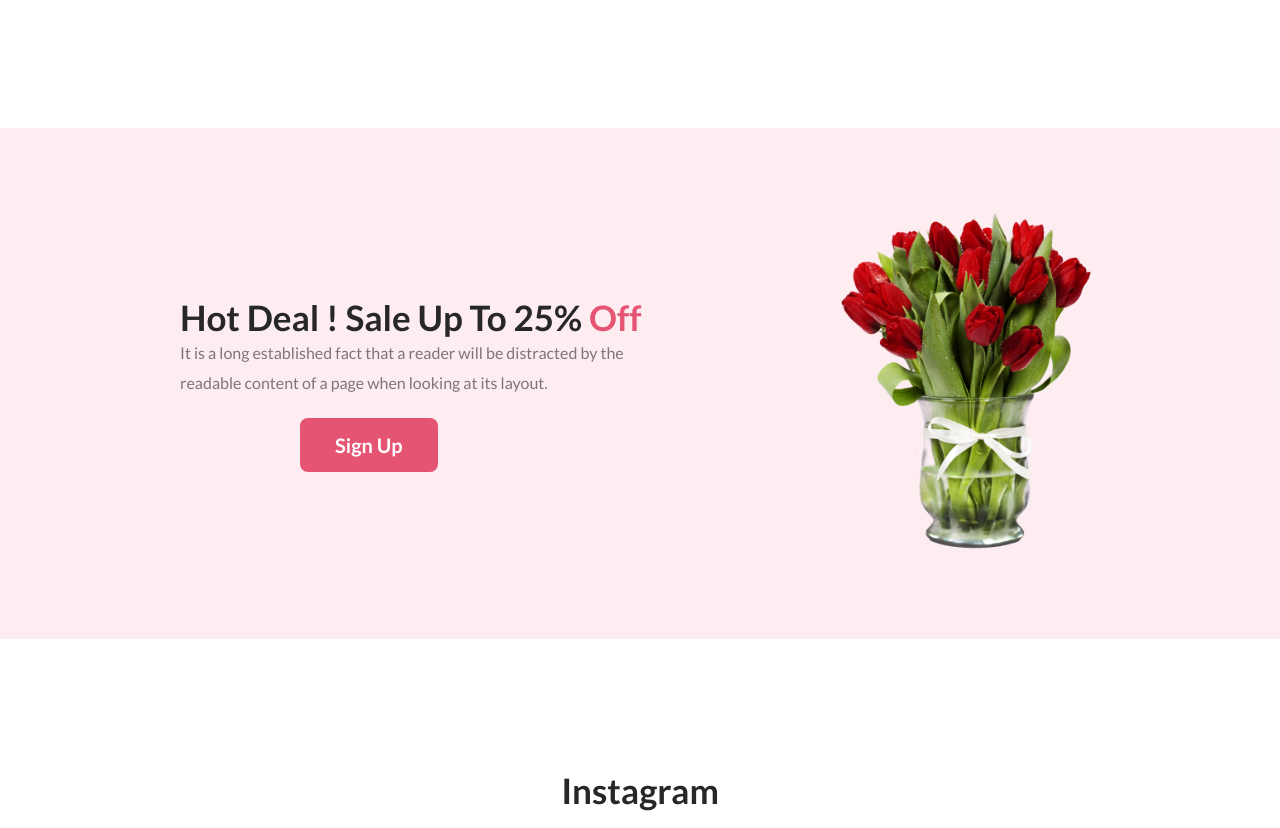
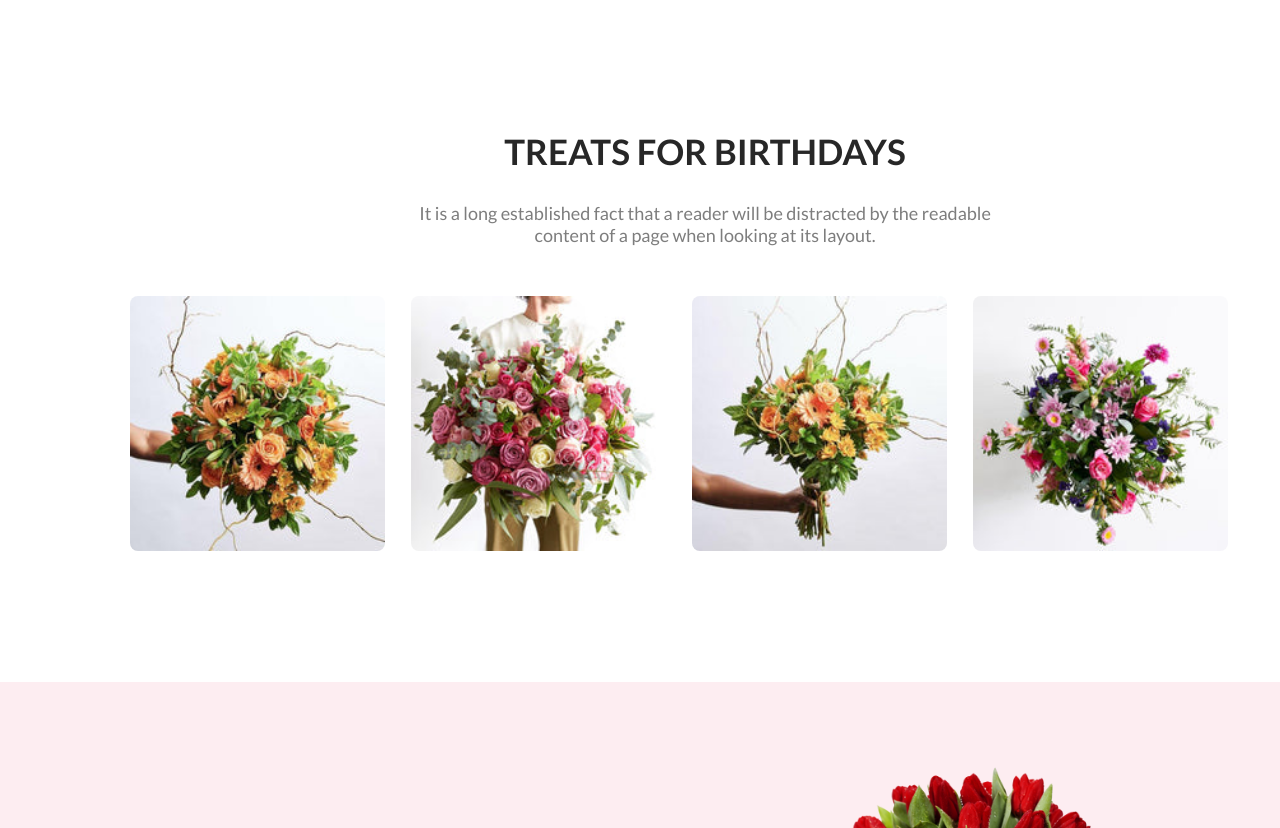
Before and after one commit to mdiqbalkhan/flower-shop, a plain HTML site: page index.html in a window 1280 px wide. Shown: the part 1385-2213 px from the top of the page. Drawn offline with Linux system fonts and the light colour scheme.

Commit message:
Birthday picture add

```diff
--- a/index.html
+++ b/index.html
@@ -61,6 +61,26 @@
 
                 </div>
 
+            </div>
+
+            <div class="birthday-area">
+                <div class="area-birthday">
+                    <h2 class="birthday-text">
+                        TREATS FOR BIRTHDAYS
+
+                    </h2>
+                    <p class="birthday-description">
+                        It is a long established fact that a reader will be distracted by the readable <br> content of a page when looking at its layout.
+
+                    </p>
+                    <div class="birthday-img">
+                        <img src="Flower Asset/birthday (1).jpg" alt="" class="birthday-photo">
+                        <img src="Flower Asset/birthday (2).jpg" alt="" class="birthday-photo">
+                        <img src="Flower Asset/birthday (3).jpg" alt="" class="birthday-photo">
+                        <img src="Flower Asset/birthday (4).jpg" alt="" class="birthday-photo">
+
+                    </div>
+                </div>
             </div>
 
             <div class="featured-area">
@@ -139,6 +159,8 @@
 
         </div>
     </section>
+
+
     <footer class="footer-area">
         <div class="area-footer">
             <h2 class="footer-text">
--- a/style.css
+++ b/style.css
@@ -118,11 +118,43 @@
 
 }
 
-.flower-imges{
+.flower-imges
+{
     width: 350px;
     height: 400px;
     border-radius: 300px 300px 0px 0px;
     background: rgba(71, 125, 17, 0.15);
+}
+
+.area-birthday{
+    margin-left: 130px;
+
+}
+.birthday-photo{
+    width: 255px;
+    margin-right: 23px;
+    border-radius: 8px;
+    margin-top: 50px;
+
+}
+
+.birthday-text{
+    color: #272727;
+    font-family: Lato;
+    font-size: 35px;
+    font-weight: 800;
+    text-align: center;
+    margin-top: 130px;
+
+}
+.birthday-description{
+    color: rgba(39, 39, 39, 0.60);
+    text-align: center;
+    font-family: Lato;
+    font-size: 18px;
+    font-weight: 400;
+    margin-top: 30px;
+
 }
 
 
```
Also changed, not shown: Flower Asset/bg.jpg (added), Flower Asset/birthday (1).jpg (added), Flower Asset/birthday (2).jpg (added), Flower Asset/birthday (3).jpg (added), Flower Asset/birthday (4).jpg (added).
